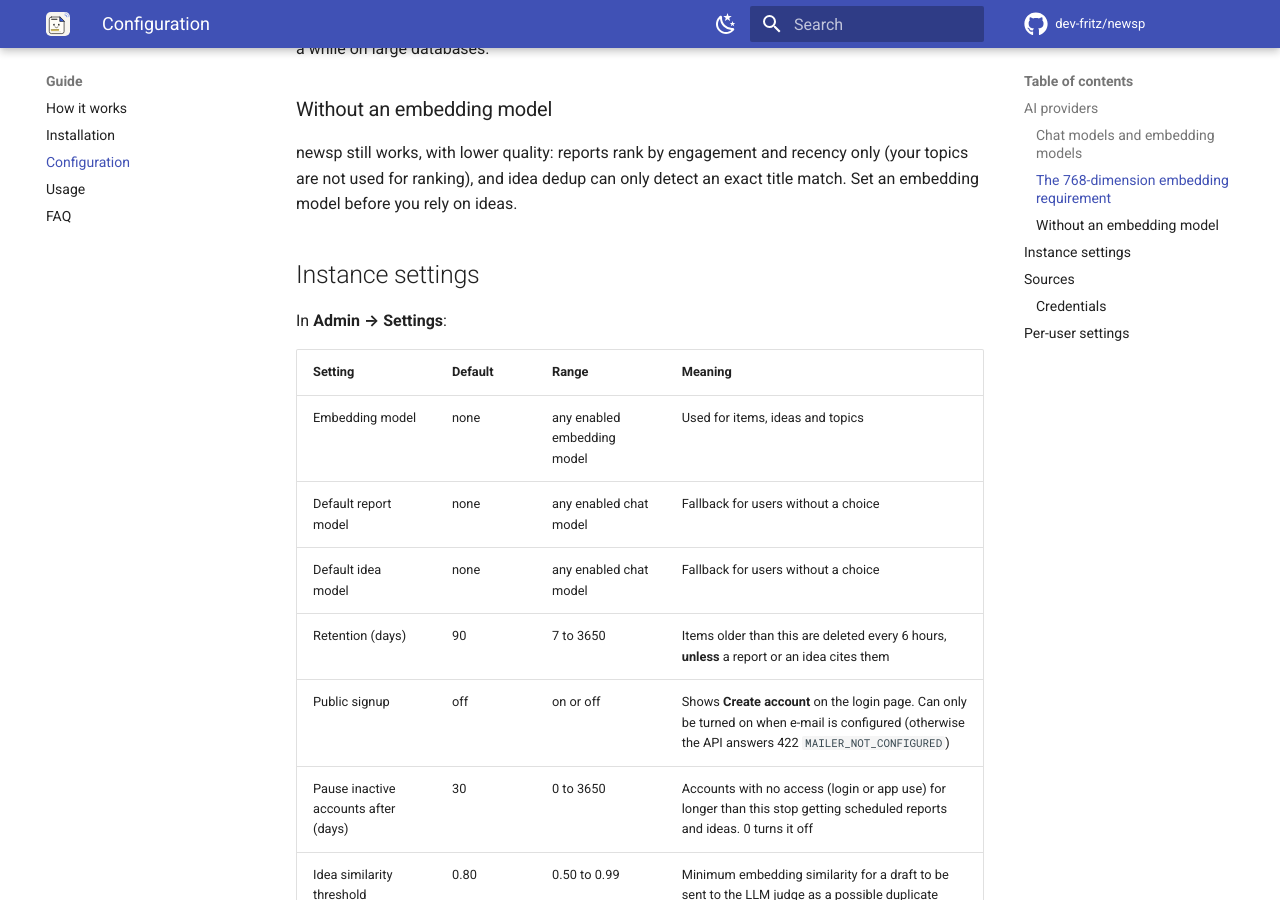
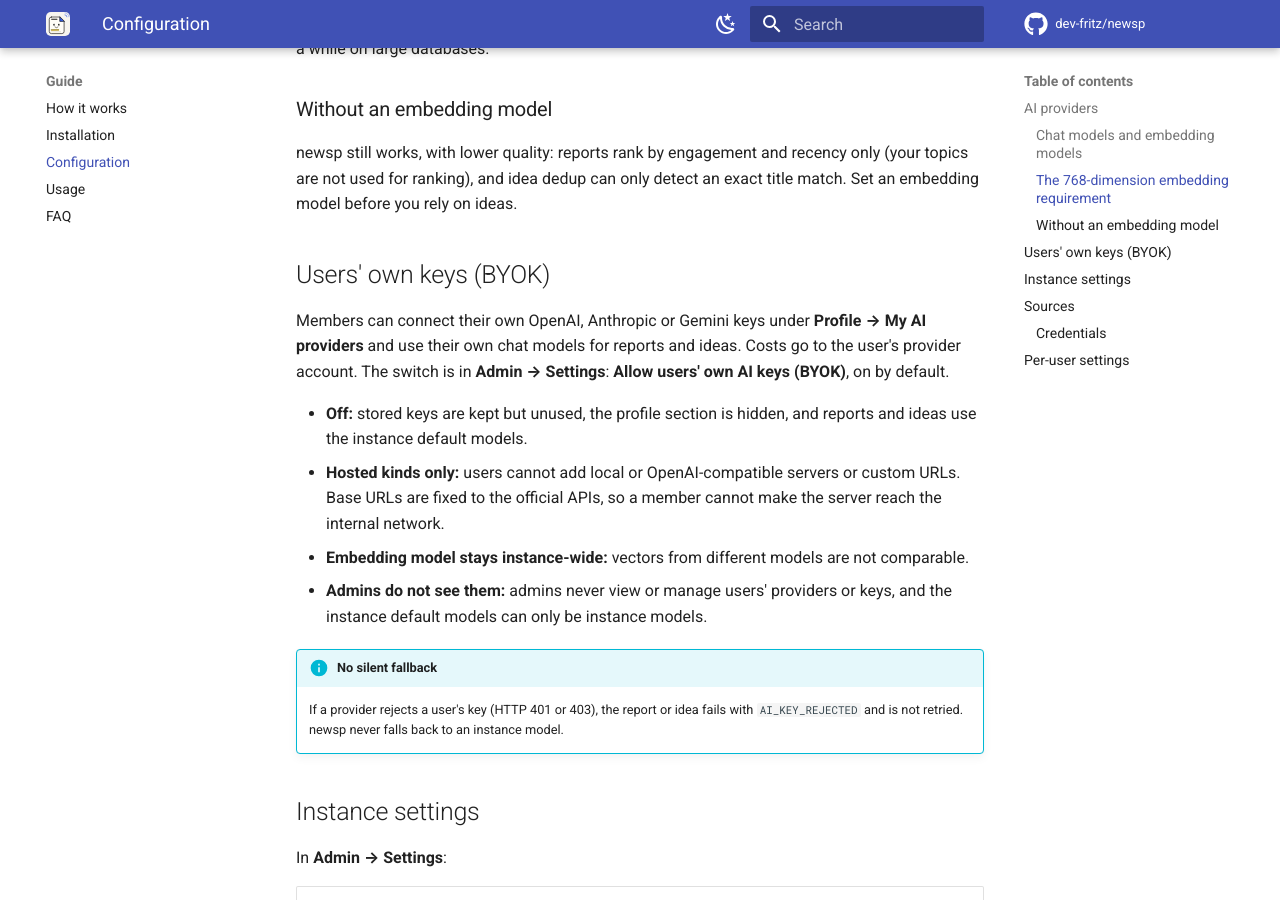
Before and after one commit to dev-fritz/newsp, an MkDocs documentation site: the page built from docs/configuration.md, in a window 1280 px wide and 900 px high, scrolled down 2381 px. Built offline with MkDocs 1.6.1 and Material for MkDocs 9.7.7, drawn with Linux system fonts in a browser that asks for light colours; comment, search, counter and statistics services are not loaded.

Commit message:
docs: document bring-your-own-key AI providers
Cover the BYOK setting, user flow, architecture and FAQ.

Refs: NEWSP-22, NEWSP-100

```diff
--- a/docs/configuration.md
+++ b/docs/configuration.md
@@ -97,6 +97,24 @@ topics so that vectors from different models are not mixed. Do it at a quiet tim
 newsp still works, with lower quality: reports rank by engagement and recency only (your topics
 are not used for ranking), and idea dedup can only detect an exact title match. Set an embedding
 model before you rely on ideas.
+
+## Users' own keys (BYOK)
+
+Members can connect their own OpenAI, Anthropic or Gemini keys under **Profile → My AI providers**
+and use their own chat models for reports and ideas. Costs go to the user's provider account.
+The switch is in **Admin → Settings**: **Allow users' own AI keys (BYOK)**, on by default.
+
+- **Off:** stored keys are kept but unused, the profile section is hidden, and reports and ideas
+  use the instance default models.
+- **Hosted kinds only:** users cannot add local or OpenAI-compatible servers or custom URLs. Base
+  URLs are fixed to the official APIs, so a member cannot make the server reach the internal network.
+- **Embedding model stays instance-wide:** vectors from different models are not comparable.
+- **Admins do not see them:** admins never view or manage users' providers or keys, and the
+  instance default models can only be instance models.
+
+!!! info "No silent fallback"
+    If a provider rejects a user's key (HTTP 401 or 403), the report or idea fails with
+    `AI_KEY_REJECTED` and is not retried. newsp never falls back to an instance model.
 
 ## Instance settings
 
```
Also changed, not shown: docs/architecture.md (+4 -3 lines), docs/faq.md (+7 -0 lines), docs/usage.md (+10 -1 lines).
